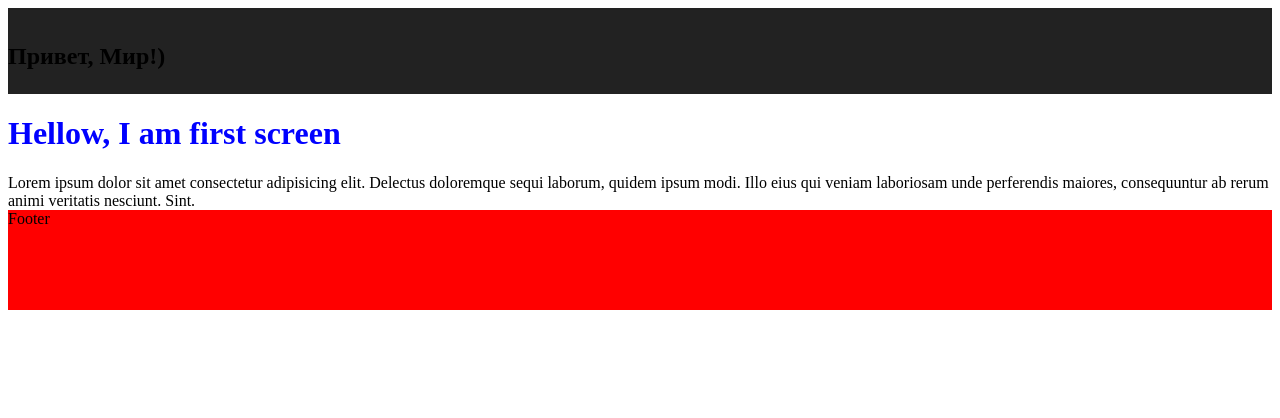
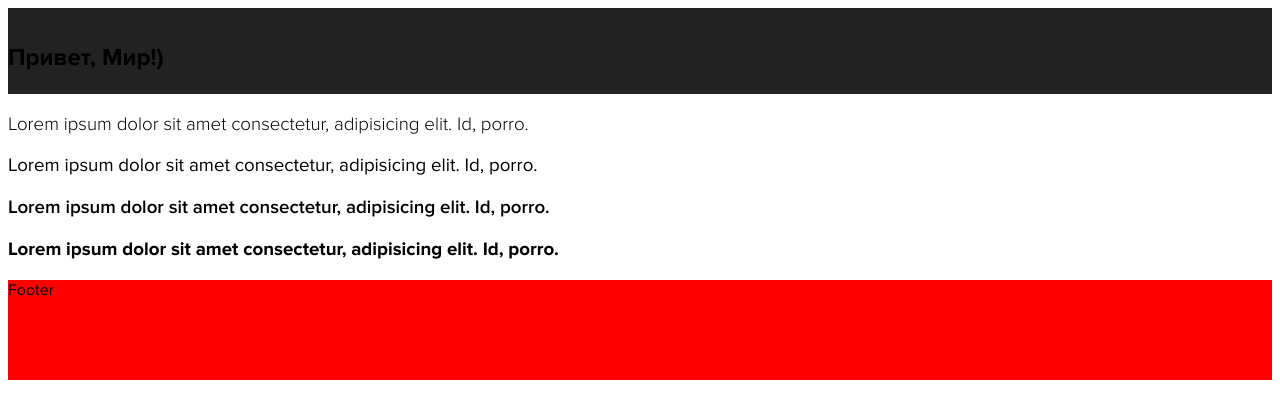
Before and after one commit to RostislavSuslov/dev-MasterTao26.03, a website: page dev/index.html in a window 1280 px wide. Drawn offline with nearby package versions, Linux system fonts and the light colour scheme; files that its build step writes are made by us from their sources.

Commit message:
build: added fonts

```diff
--- a/dev/sass/fonts.scss
+++ b/dev/sass/fonts.scss
@@ -1,7 +1,31 @@
 @font-face {
-    font-family: 'Gilroy-Regular';
-    src: url('./assets/fonts/Gilroy-Regular.woff') format('woff');
-    font-weight: normal;
+    font-family: 'ProximaNova';
+    src: url('./assets/fonts/ProximaNova-Light.ttf') format('truetype');
+    font-weight: 300;
     font-style: normal;
     font-display: swap;
 }
+
+@font-face {
+    font-family: 'ProximaNova';
+    src: url('./assets/fonts/ProximaNova-Regular.ttf') format('truetype');
+    font-weight: 400;
+    font-style: normal;
+    font-display: swap;
+}
+
+@font-face {
+    font-family: 'ProximaNova';
+    src: url('./assets/fonts/ProximaNova-Semibold.ttf') format('truetype');
+    font-weight: 600;
+    font-style: normal;
+    font-display: swap;
+}
+
+@font-face {
+    font-family: 'ProximaNova';
+    src: url('./assets/fonts/ProximaNova-Bold.ttf') format('truetype');
+    font-weight: 700;
+    font-style: normal;
+    font-display: swap;
+}
--- a/dev/sass/footer.scss
+++ b/dev/sass/footer.scss
@@ -1,4 +1,4 @@
-footer{
+footer {
     height: 100px;
     background: $secondary-color;
     margin-top: auto;
--- /dev/null
+++ b/dev/sass/global.scss
@@ -0,0 +1,19 @@
+body {
+    font-family: "ProximaNova";
+}
+
+.fw-300 {
+    font-weight: 300;
+}
+
+.fw-400 {
+    font-weight: 400;
+}
+
+.fw-600 {
+    font-weight: 600;
+}
+
+.fw-700 {
+    font-weight: 700;
+}
--- a/dev/sass/header.scss
+++ b/dev/sass/header.scss
@@ -1,7 +1,8 @@
-header{
+header {
 	height: 7vh;
 	padding: 15px 0;
 	background: #222;
+
 	a {
 		color: #fff;
 	}
--- a/dev/style.scss
+++ b/dev/style.scss
@@ -14,6 +14,7 @@ Use it to make something cool, have fun, and share what you've learned with othe
 */
 @import "sass/variables";
 @import "sass/fonts";
+@import "sass/global";
 @import "sass/header";
 @import "sass/first-screen";
 @import "sass/footer";
--- a/dev/templates/first-screen.html
+++ b/dev/templates/first-screen.html
@@ -1,4 +1,6 @@
 <div class="container">
-    <h1>Hellow, I am first screen</h1>
-    Lorem ipsum dolor sit amet consectetur adipisicing elit. Delectus doloremque sequi laborum, quidem ipsum modi. Illo eius qui veniam laboriosam unde perferendis maiores, consequuntur ab rerum animi veritatis nesciunt. Sint.
+    <h3 class="fw-300">Lorem ipsum dolor sit amet consectetur, adipisicing elit. Id, porro.</h3>
+    <h3 class="fw-400">Lorem ipsum dolor sit amet consectetur, adipisicing elit. Id, porro.</h3>
+    <h3 class="fw-600">Lorem ipsum dolor sit amet consectetur, adipisicing elit. Id, porro.</h3>
+    <h3 class="fw-700">Lorem ipsum dolor sit amet consectetur, adipisicing elit. Id, porro.</h3>
 </div>
```
Also changed, not shown: dev/assets/fonts/ProximaNova-Bold.ttf (added), dev/assets/fonts/ProximaNova-Light.ttf (added), dev/assets/fonts/ProximaNova-Regular.ttf (added), dev/assets/fonts/ProximaNova-Semibold.ttf (added).
